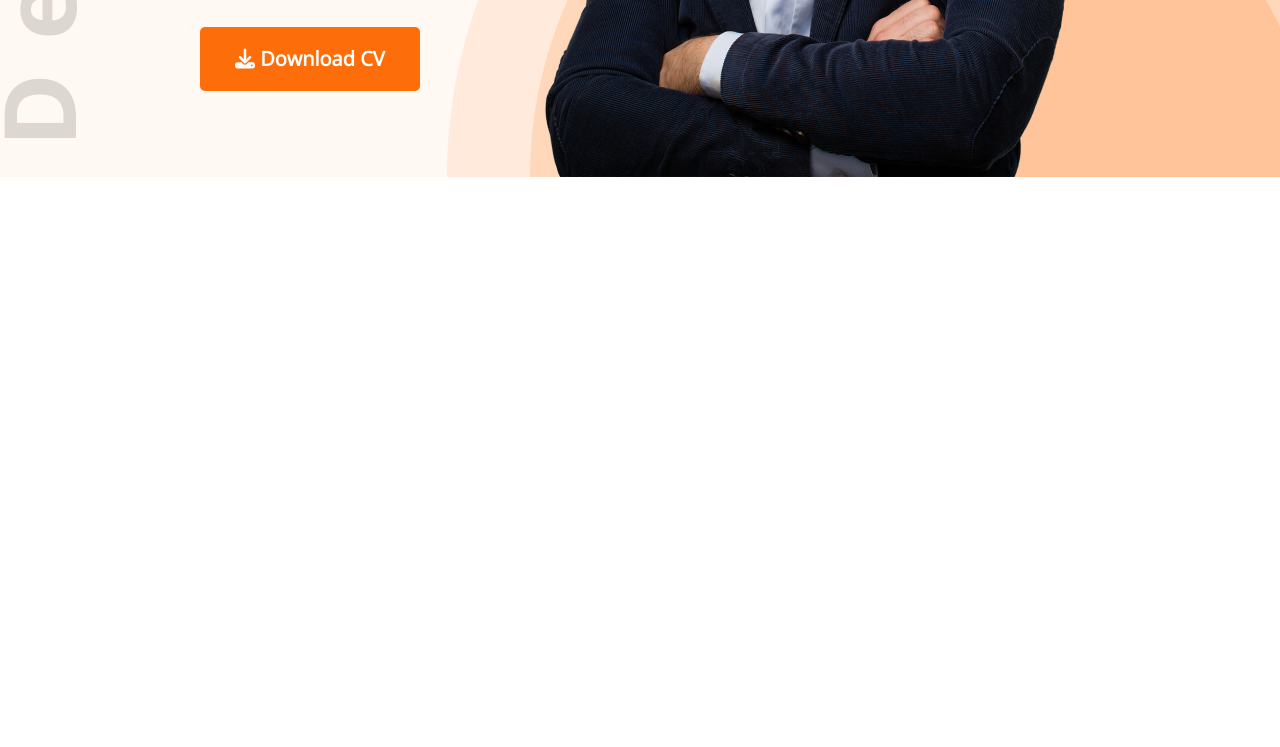
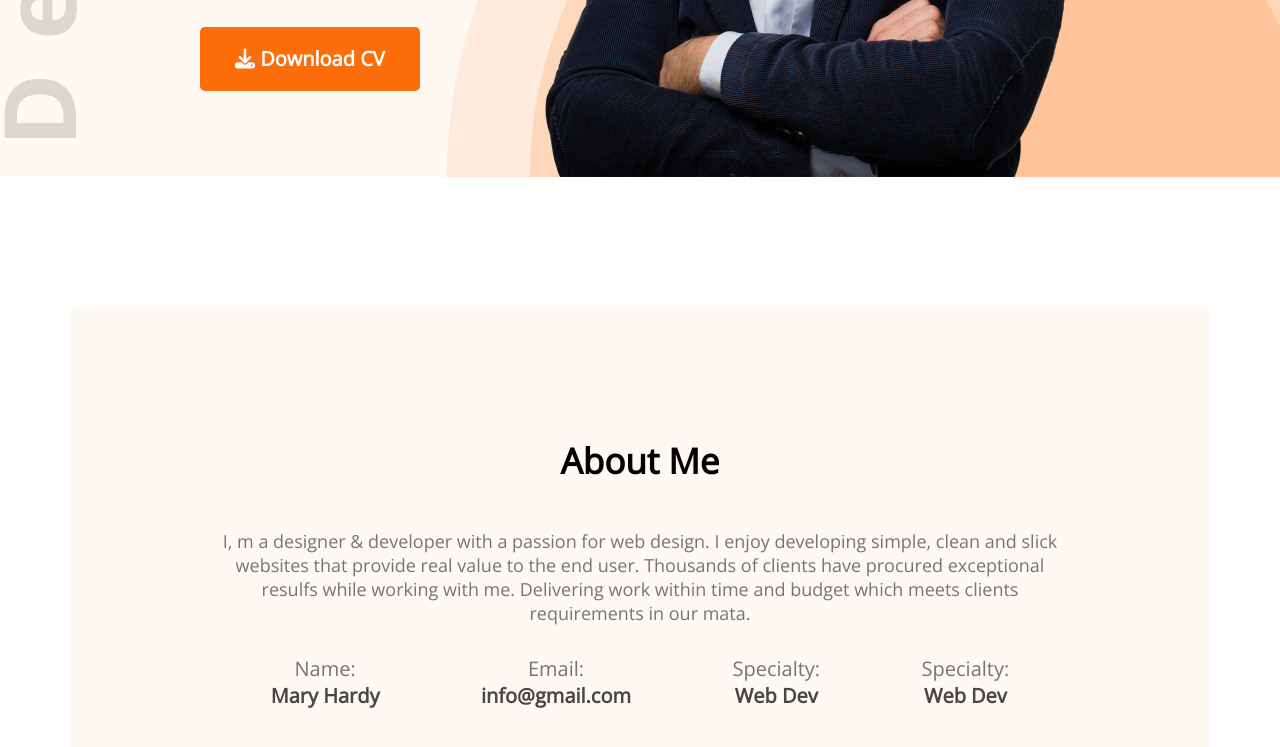
Before and after one commit to Mukul12hero/My-portfolio-2, a plain HTML site: page index.html in a window 1280 px wide. Shown: the part 663-1410 px from the top of the page. Before the commit the page ends 840 px from the top, so only its background shows below. Drawn offline with nearby package versions, Linux system fonts and the light colour scheme.

Commit message:
new commit

```diff
--- a/index.html
+++ b/index.html
@@ -26,14 +26,39 @@
         <div class="banner">
             <div>
                 <h3 class="banner-sub-title">Hi, I am</h3>
-                <h1 class="banner-title">Mary Hardy</h1>
+                <h1 class="banner-title">Md M<span class="text-color">uk</span>ul</h1>
                 <p class="banner-description">Shot what able cold new see hold.Friendly as an betrayed formerly he. Morning because as to society behaved moments.</p>
                 <button class="btn-primary"><i class="fa-solid fa-download"></i> Download CV</button>
             </div>
             <img src="images/hardy.png" alt="">
         </div>
 
+    </header>
 
-    </header>
+    <main>
+        <section class="about">
+            <h1 class="about-title">About Me</h1>
+            <p class="about-description">I, m a designer & developer with a passion for web design. I enjoy developing simple, clean and slick websites that provide real value to the end user. Thousands of clients have procured exceptional resulfs while working with me. Delivering work within time and budget which meets clients requirements in our mata.</p>
+            <div class="about-info-container">
+                <div class="about-info">
+                    <div class="info-title">Name:</div>
+                    <div class="info-description">Mary Hardy</div>
+                </div>
+                <div class="about-info">
+                    <div class="info-title">Email:</div>
+                    <div class="info-description">info@gmail.com</div>
+                </div>
+                <div class="about-info">
+                    <div class="info-title">Specialty:</div>
+                    <div class="info-description">Web Dev</div>
+                </div>
+                <div class="about-info">
+                    <div class="info-title">Specialty:</div>
+                    <div class="info-description">Web Dev</div>
+                </div>
+            </div>
+        </section>
+    </main>
+
 </body>
 </html>
--- a/style.css
+++ b/style.css
@@ -72,3 +72,53 @@ nav ul li{
     font-size: 18px;
     margin-bottom: 30px;
 }
+
+/* main part start */
+
+main{
+   max-width: 1140px;
+   margin: 0 auto;
+}
+
+section{
+    margin-top: 130px;
+}
+
+.about{
+    background: #FFF8F3;
+    padding: 130px 150px;
+    text-align: center;
+    border-radius: 10px;
+}
+
+.about-title{
+    font-size: 35px;
+    margin-bottom: 45px;
+    font-weight: 700;
+}
+
+.about-description{
+    color: #757575;
+    font-size: 18px;
+    margin-bottom: 30px;
+}
+
+.about-info-container{
+    display: flex;
+    justify-content: space-around;
+}
+
+.about-info{
+
+}
+
+.info-title{
+    font-size: 20px;
+    color: #757575;
+}
+
+.info-description{
+    font-size: 20px;
+    font-weight: 700;
+    color: #474747;
+}
```
